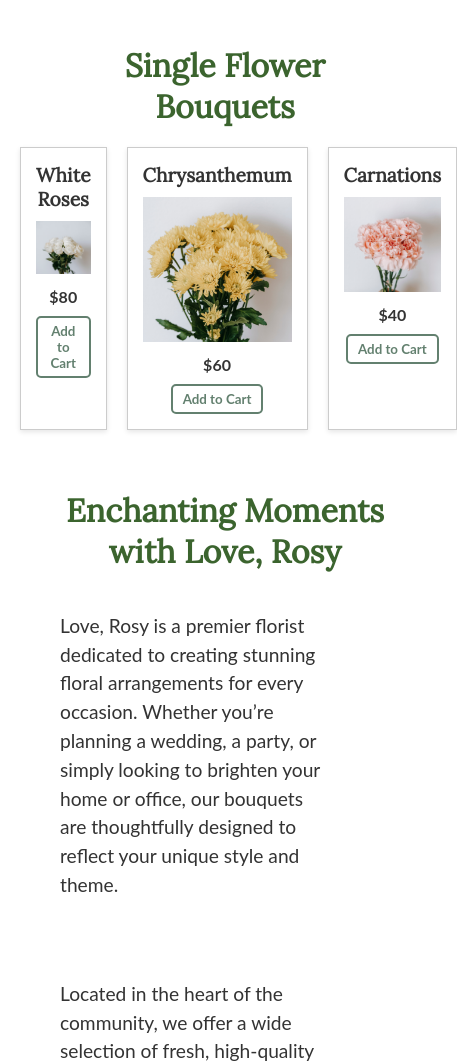
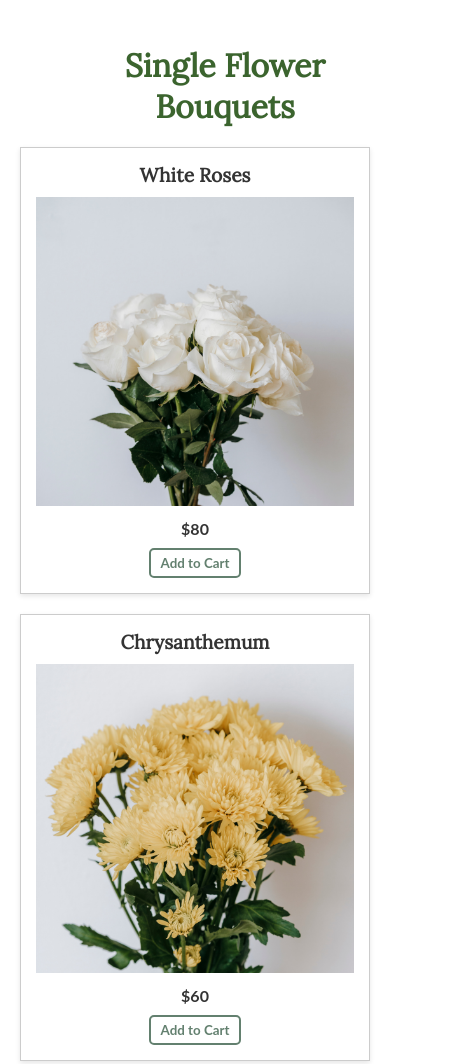
Before and after one commit to MichelleXiaoo/LoveRosy, a plain HTML site: page index.html in a window 390 px wide. Shown: the part 3400-4464 px from the top of the page, 457 px wide, since content can reach past the window. Drawn offline with Linux system fonts and the light colour scheme.

Commit message:
responsive css

```diff
--- a/css/style.css
+++ b/css/style.css
@@ -239,7 +239,7 @@ footer {
     grid-template-columns: repeat(2, 1fr); /* 2columns */
 }
 
-  #shoppingCart {
+  #singleProductList{
       grid-template-columns: repeat(2, 1fr);
 
   }
@@ -258,7 +258,7 @@ footer {
   #productList {
     grid-template-columns: 1fr; /* 1column */
 }
-  #shoppingCart {
+  #singleProductList {
       grid-template-columns: 1fr;
   }
 
```
